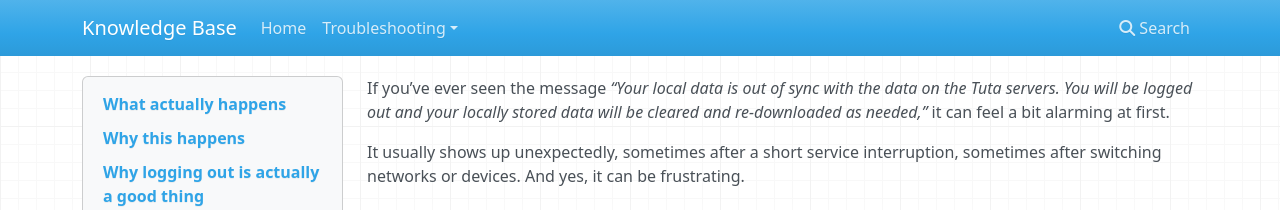
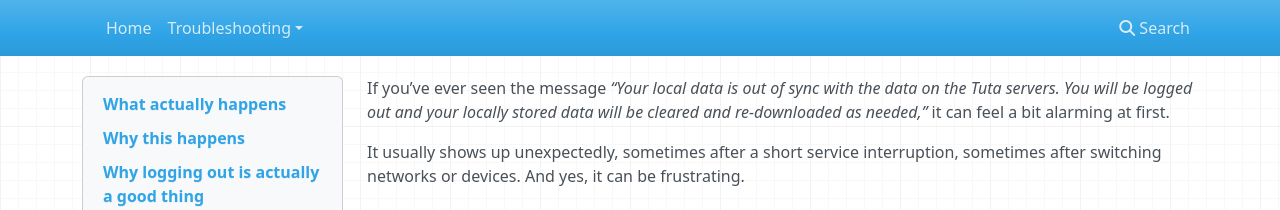
Before and after one commit to Nexl4/knowledge-base, an MkDocs documentation site: the page built from docs/Troubleshooting/tuta-local-data-out-of-sync-error.md, in a window 1280 px wide. Shown: the top 210 px of the page. Built offline with MkDocs 1.6.1, drawn with Linux system fonts in a browser that asks for light colours; nearby versions of some CDN libraries.

Commit message:
Update mkdocs.yml

```diff
--- a/mkdocs.yml
+++ b/mkdocs.yml
@@ -1,5 +1,3 @@
-site_name: Knowledge Base
-
 nav:
   - Home: index.md
   - Troubleshooting:
```
